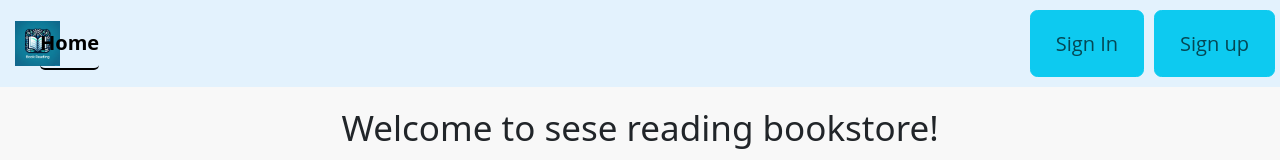
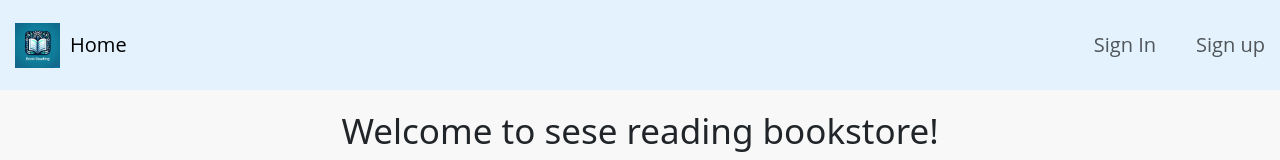
Before and after one commit to caiirene/sese-reading, a React (Create React App) app: page / in a window 1280 px wide. Shown: the top 160 px of the page. Built offline with nearby package versions, Linux system fonts and the light colour scheme; no server answers.

Commit message:
navbar css

```diff
--- a/src/Components/NavBar/NavBar.js
+++ b/src/Components/NavBar/NavBar.js
@@ -89,41 +89,76 @@ function NavBar() {
   return (
     <nav className="navbar navbar-expand-lg" style={{ backgroundColor: "#e3f2fd", fontFamily: "'Open Sans', sans-serif" }}>
   <div className="container-fluid">
-
-      <img src={logo} width="45" height="45"/>
+    <img src={logo} width="45" height="45" className="navbar-brand"/>
 
     <button className="navbar-toggler" type="button" data-bs-toggle="collapse" data-bs-target="#navbarNav" aria-controls="navbarNav" aria-expanded="false" aria-label="Toggle navigation">
       <span className="navbar-toggler-icon"></span>
     </button>
 
     <div className="collapse navbar-collapse" id="navbarNav">
-          <ul className="nav nav-underline" style={{ display: 'flex', justifyContent: 'flex-start' }}>
+      <ul className="navbar-nav mr-auto">
         {renderNavLinks()}
       </ul>
     </div>
 
+    <div className="d-flex">
       {user === null ? (
-          <div className="d-flex">
         <ul className="navbar-nav ms-auto">
-              <li className="nav-item btn btn-info ms-2">
-              <li className="nav-link" onClick={signIn}>Sign In</li>
+          <li className="nav-item">
+            <a className="nav-link btn btn-info ms-2" onClick={signIn}>Sign In</a>
           </li>
-              <li className="nav-item btn btn-info ms-2">
-              <li className="nav-link" onClick={signUp}>Sign up</li>
+          <li className="nav-item">
+            <a className="nav-link btn btn-info ms-2" onClick={signUp}>Sign up</a>
           </li>
         </ul>
-          </div>
       ) : (
-          <div className="d-flex">
         <ul className="navbar-nav ms-auto">
-              <li className="nav-item flow-end btn btn-info">
-                <li className="nav-link" onClick={signOut}>Sign Out</li>
+          <li className="nav-item">
+            <a className="nav-link btn btn-info" onClick={signOut}>Sign Out</a>
           </li>
         </ul>
-          </div>
       )}
     </div>
+  </div>
 </nav>
+
+    // <nav className="navbar navbar-expand-lg" style={{ backgroundColor: "#e3f2fd", fontFamily: "'Open Sans', sans-serif" }}>
+    //   <div className="container-fluid">
+
+    //   <img src={logo} width="45" height="45"/>
+
+    //     <button className="navbar-toggler" type="button" data-bs-toggle="collapse" data-bs-target="#navbarNav" aria-controls="navbarNav" aria-expanded="false" aria-label="Toggle navigation">
+    //       <span className="navbar-toggler-icon"></span>
+    //     </button>
+
+    //     <div className="collapse navbar-collapse" id="navbarNav">
+    //       <ul className="nav nav-underline" style={{ display: 'flex', justifyContent: 'flex-start' }}>
+    //         {renderNavLinks()}
+    //       </ul>
+    //     </div>
+
+    //     {user === null ? (
+    //       <div className="d-flex">
+    //         <ul className="navbar-nav ms-auto">
+    //           <li className="nav-item btn btn-info ms-2">
+    //           <li className="nav-link" onClick={signIn}>Sign In</li>
+    //           </li>
+    //           <li className="nav-item btn btn-info ms-2">
+    //           <li className="nav-link" onClick={signUp}>Sign up</li>
+    //           </li>
+    //         </ul>
+    //       </div>
+    //     ) : (
+    //       <div className="d-flex">
+    //         <ul className="navbar-nav ms-auto">
+    //           <li className="nav-item flow-end btn btn-info">
+    //             <li className="nav-link" onClick={signOut}>Sign Out</li>
+    //           </li>
+    //         </ul>
+    //       </div>
+    //     )}
+    //   </div>
+    // </nav>
   );
 }
 
```
Lines whose indentation alone changed are shown as unchanged.
